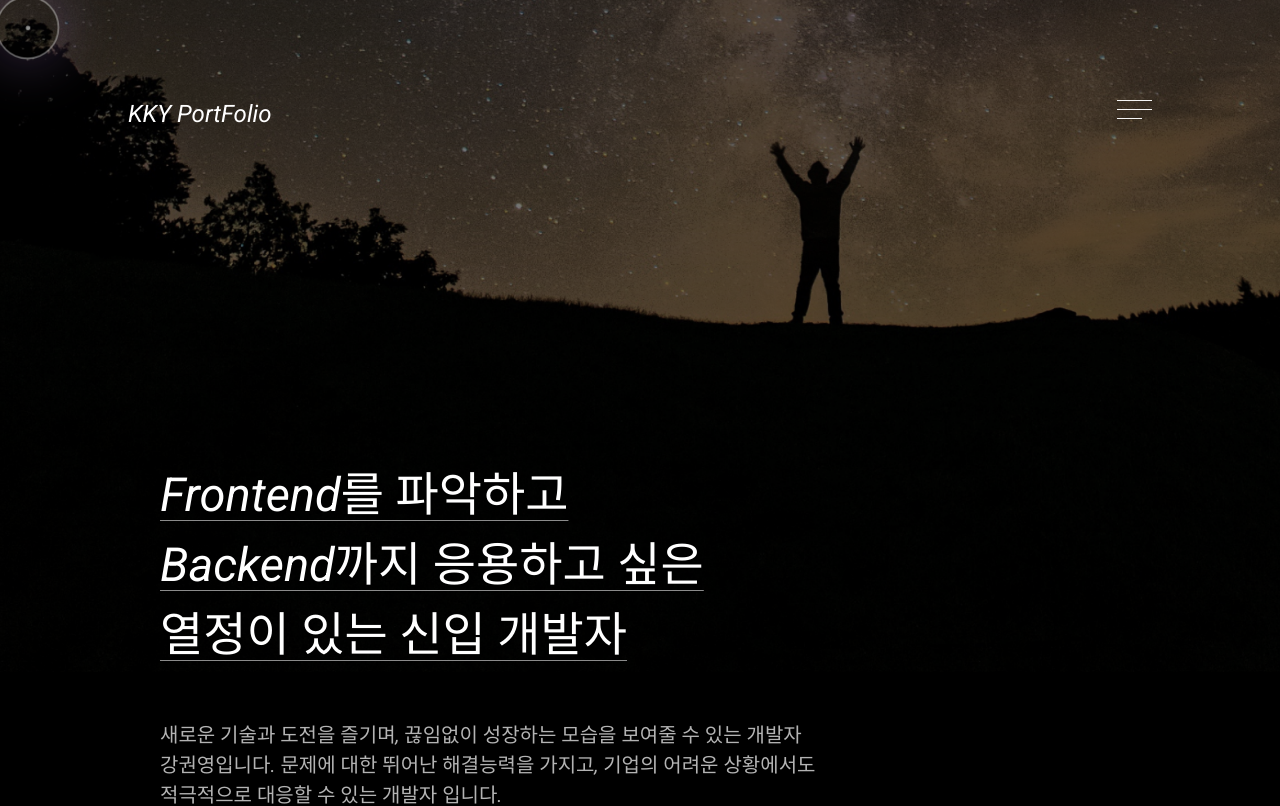
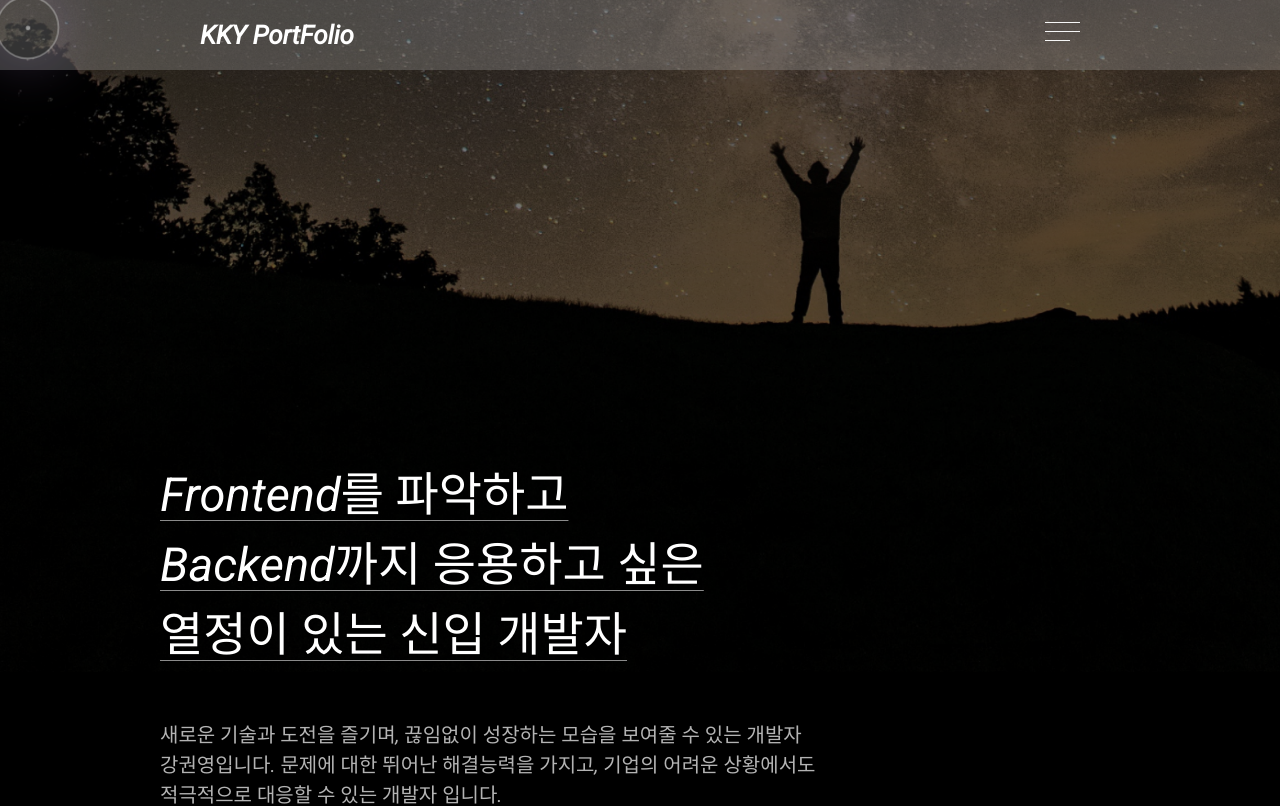
Before and after one commit to repeat0105/pofolfront, a React (Create React App) app: page / in a window 1280 px wide. Shown: the top 806 px of the page. Built offline with nearby package versions, Linux system fonts and the light colour scheme; no server answers.

Commit message:
headercreate

```diff
--- a/src/component/Menubar.jsx
+++ b/src/component/Menubar.jsx
@@ -1,61 +1,76 @@
+import React, { useState, useEffect, useRef } from "react";
+import "../scss/menubar.scss";
+import { Link } from "react-router-dom";
 
-import { Link } from 'react-router-dom';
-import React, { useState, useEffect } from 'react';
-import '../scss/menubar.scss';
+const Menubar = () => {
 
-function Menubar(props) {
+  const lastScrollTop = useRef(0);
+  const [navClass, setNavClass] = useState("");
 
-    const [isSidebarActive, setIsSidebarActive] = useState(false);
+  const hasScrolled = () => {
+    const st = window.pageYOffset;
 
-    const handleButtonClick = () => {
-
-        setIsSidebarActive(!isSidebarActive);
-    };
+    if (st > lastScrollTop.current) {
+      setNavClass("nav-up");
+    } else {
+      setNavClass("");
+    }
+    lastScrollTop.current=st;
+  };
 
 
-    const handlePageClick = () => {
+  useEffect(() => {
+    window.addEventListener("scroll", hasScrolled);
 
-        setIsSidebarActive(false);
+    return () => {
+      window.removeEventListener("scroll", hasScrolled);
     };
+  }, []);
 
 
-    const handleKeyDown = (event) => {
+  const [isSidebarActive, setIsSidebarActive] = useState(false);
 
-        if (event.keyCode === 27 && isSidebarActive) {
+  const handleButtonClick = () => {
+    setIsSidebarActive(!isSidebarActive);
+  };
 
-            setIsSidebarActive(false);
-        }
-    };
+  return (
 
+      <header className={`header ${navClass}`}>
 
-    useEffect(() => {
-        window.addEventListener('keydown', handleKeyDown);
-
-        return () => {
-            window.removeEventListener('keydown', handleKeyDown);
-        };
-    }, [isSidebarActive]);
-
-    return (
-        <header>
-            <div id="page-wrapper" onClick={handlePageClick}>
-                <div id="title"><Link to="/">KKY PortFolio</Link></div>
-            </div>
-
-            <div id="btn" className={isSidebarActive ? 'active' : ''} onClick={handleButtonClick}>
-                <div id='top'></div>
-                <div id='middle'></div>
-                <div id='bottom'></div>
-            </div>
-            <div id="box" className={isSidebarActive ? 'active' : ''}>
-                <div id="items">
-                    <div className="item"><Link to="/" state={"0"}>HOME</Link></div>
-                    <div className="item"><Link to="/skill" state={"0"}>SKILL</Link></div>
-                    <div className="item"><Link to="/work" state={"0"}>WORK</Link></div>
-                </div>
-            </div>
-        </header>
-    );
-}
+        <div className="logo">
+          <h3><Link to="/">KKY PortFolio</Link></h3>
+        </div>
+        <div>
+          <ul className="nav" style={isSidebarActive ? {display:'block', display:'flex'} : {display:'none'}}>
+            <li className="nav__item">
+              <Link to="/" state={"0"}>
+                HOME
+              </Link>
+            </li>
+            <li className="nav__item">
+              <Link to="/skill" state={"0"}>
+                SKILL
+              </Link>
+            </li>
+            <li className="nav__item">
+              <Link to="/work" state={"0"}>
+                WORK
+              </Link>
+            </li>
+          </ul>
+          <div
+            id="btn9"
+            className={isSidebarActive ? "active9" : ""}
+            onClick={handleButtonClick}
+            >
+            <div id="top9"></div>
+            <div id="middle9"></div>
+            <div id="bottom9"></div>
+          </div>
+        </div>
+      </header>
+  );
+};
 
 export default Menubar;
--- a/src/component/Writelevue.jsx
+++ b/src/component/Writelevue.jsx
@@ -2,6 +2,7 @@ import React, { useEffect, useState } from "react";
 import Workform from "./Workform";
 import { useLocation } from "react-router-dom";
 import Fireworks from "../jsjs/Fireworks";
+import Menubar from "./Menubar";
 
 function Writelevue(props) {
   const location = useLocation();
@@ -27,6 +28,7 @@ function Writelevue(props) {
     <div className={`resive ${formwidth <= 768 ? formwidth <= 510 ? 'bigsmall-screen': 'small-screen' : ''}`}>
       <Workform url={revueurl} />
       <Fireworks />
+      <Menubar />
     </div>
   );
 }
--- a/src/scss/menubar.scss
+++ b/src/scss/menubar.scss
@@ -1,39 +1,47 @@
-$black: #343838;
-$blue: #00DFFC;
+a {
+	color: #fff;
+  }
+  $easing: cubic-bezier(.6, .05, .28, .91);
   $dullWhite: #f6f6f6;
-$easing: cubic-bezier(.6, .05, .28, .91);
-* {
-	box-sizing: border-box;
+
+  .header {
+	transition: 0.5s all;
+	display: flex;
+	justify-content: space-between;
+	align-items: center;
+	padding: 0 200px;
+	position: fixed;
+	top: 0;
+	left: 0;
+	width: 100%;
+	height: 70px;
+	// transition: 0.2 all ease-in-out;
+	z-index: 500;
+	background: rgba(170, 170, 170, 0.3);
+	color:#fff;
+
+	&.nav-up {
+	  top: -120px;
 	}
 
+	.nav {
+	  display: flex;
+	  margin-right: 0.5rem;
 
-#page-wrapper {
-	position: fixed;
-	top: 100px;
-	left: 0;
-	width: 100%;
-
+	  &__item {
+		padding: 0 0.5rem;
 	  }
-
-#title {
-	color: $dullWhite;
-	position: absolute;
-	top: 10%;
-	left: 10%;
-
-	font-size: 24px;
-	a{
-		color: #fff;
-		text-decoration: none;
-
+	}
+	>div:nth-of-type(2) {
+	  display: flex;
 	}
   }
 
-#btn {
-	position: fixed;
-	z-index: 5;
-	top: 100px;
-	right: 10%;
+  #btn9 {
+
+	  top: 21px;
+
+
 	  cursor: pointer;
 	  transition: right 500ms $easing;
 	  div {
@@ -43,76 +51,47 @@ $easing: cubic-bezier(.6, .05, .28, .91);
 		  background-color: $dullWhite;
 		  transition: transform 500ms $easing, opacity 500ms, background-color 250ms;
 	  }
-	#bottom {
-
+	  #bottom9 {
 		  width: 25px;
 	  }
   }
 
-#btn.active {
-	right: 250px;
+  #btn9.active9 {
+	cursor: pointer;
 	  div {
 		  background-color: $dullWhite;
 	  }
-	#top {
-		transform: translateY(10px) rotate(-135deg);
+	  #top9 {
+		  transform: translate(10px,10px) rotate(-135deg);
 	  }
-	#middle {
+	  #middle9 {
 		  opacity: 0;
 		  transform: rotate(135deg);
 	  }
-	#bottom {
+	  #bottom9 {
 		  width: 35px;
-		transform: translateY(-10px) rotate(-45deg);
+		  transform: translate(10px,-10px) rotate(-45deg);
 	  }
   }
 
-#box {
-	position: fixed;
-	z-index: 4;
-	overflow: auto;
-	top: 0px;
-	right: -10px;
-	width: 275px;
-	opacity: 0;
-	padding: 20px 0px;
-	height: 26%;
-	background-color: transparent;
-	color: $black;
-	transition: all 350ms $easing;
-}
-
-#box.active {
-	right: -20px;
-	opacity: 1;
-}
-
-#items {
-	position: relative;
-
-	transform: translateY(37%);
-	opacity: 0.7;
-	.item {
-		position: relative;
-		cursor: pointer;
-		font-size: 20px;
-		padding: 15px 30px;
-		transition: all 250ms;
-		will-change: transform;
-		&:hover {
-			padding: 15px 45px;
-			background-color: transparentize($black, .8);
-			transform: translateX(-40px);
-		}
-
-		> a {text-decoration: none; }
+  @media screen and (max-width: 1024px) {
+	  .header {
+		  padding: 0 100px;
 	  }
   }
 
-#btn, #btn * {
-	will-change: transform;
+
+  @media screen and (max-width: 768px) {
+	  .header {
+		  padding: 0 20px;
+	  }
   }
 
-#box {
-	will-change: transform, opacity;
+  @media screen and (max-width: 510px) {
+	  .header {
+		  a {
+			  font-size: 16px;
 		  }
+
+	  }
+  }
```
Lines whose indentation alone changed are shown as unchanged.
